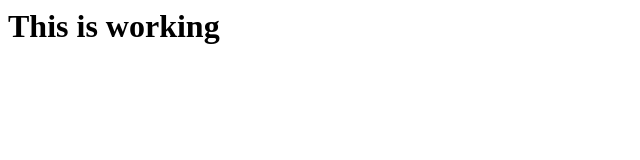
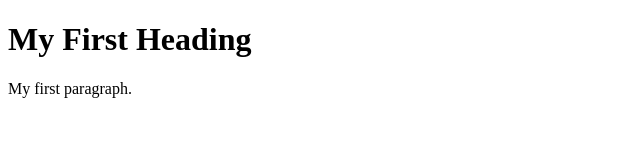
Before and after one commit to SatTao/quirky-circuits.github.io, a plain HTML site: page index.html in a window 1280 px wide. Shown: the whole page, without its empty margins (0-640 px from the left). Drawn offline with Linux system fonts and the light colour scheme.

Commit message:
added header

```diff
--- a/index.html
+++ b/index.html
@@ -1,3 +1,9 @@
+<!DOCTYPE html>
 <html>
-<h1>This is working</h1>
+<body>
+
+<h1>My First Heading</h1>
+<p>My first paragraph.</p>
+
+</body>
 </html>
```
